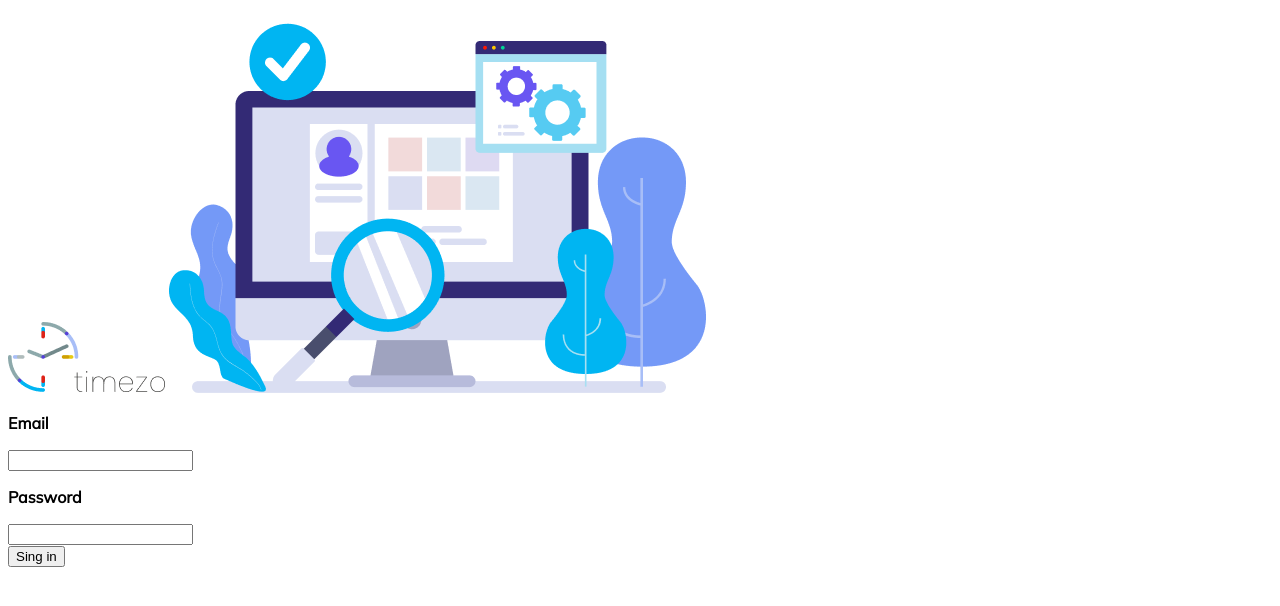
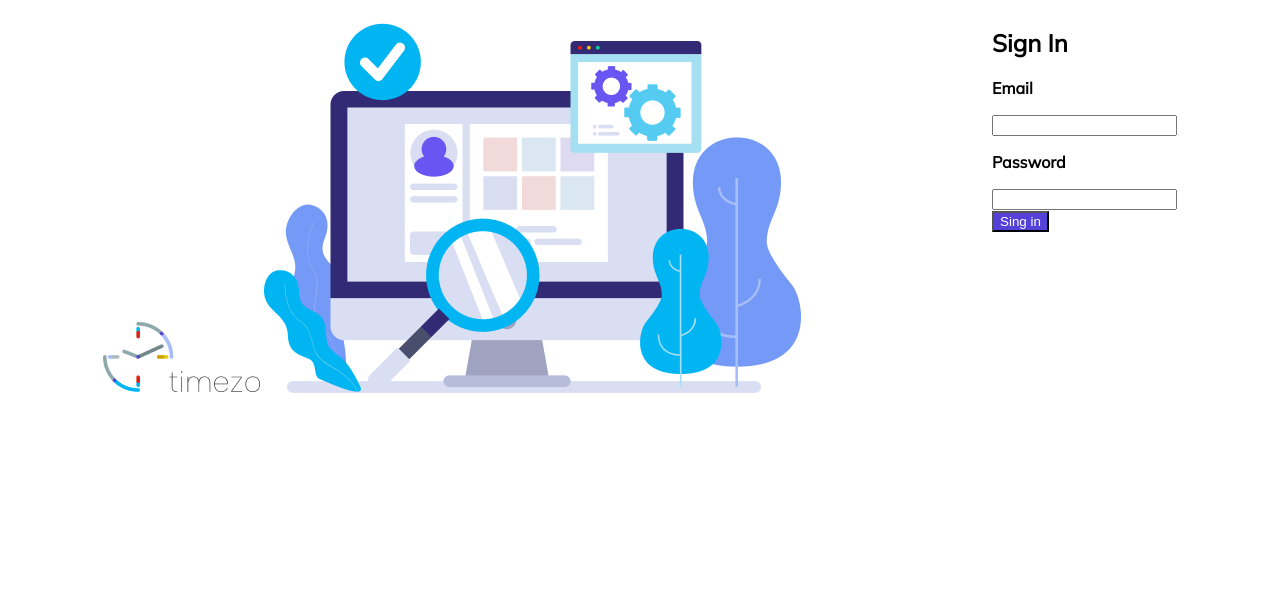
Before and after one commit to Joqo404/TestSite, a PHP site: page / in a window 1280 px wide. Shown: the top 606 px of the page. Run offline with PHP 8.4, Linux system fonts and the light colour scheme.

Commit message:
update style site

```diff
--- a/index.php
+++ b/index.php
@@ -11,14 +11,19 @@
     <link href="https://fonts.googleapis.com/css2?family=Mulish&display=swap" rel="stylesheet">
 </head>
 <body>
-    <div class = "TittleImg">
-        <img src="image\Logo.png" id="Logo">
-        <img src="image\Illustration.png" id="Illustration">
-    </div>
-    <div class = "Singin">
-        <div><p>Email</p><input type="text" name="login"></div>
-        <div><p>Password</p><input type="password" name="password"></div>
-        <div><button> Sing in</button></div>
+    <div class = "Main">
+        <div class = "TittleImg">
+            <img src="image\Logo.png" id="Logo">
+            <img src="image\Illustration.png" id="Illustration">
+        </div>
+        <div class = "Singin">
+            <h2> Sign In </h2>
+            <div> <p> Email </p> <input type="text" name="login"> </div>
+            <div> <p> Password </p> <input type="password" name="password"> </div>
+            <div > <button class = "buttonSignIn"> Sing in </button> </div>
+
+        </div>
+
     </div>
 </body>
 </html>
--- a/style/style.css
+++ b/style/style.css
@@ -2,6 +2,19 @@
 
 }
 .Singin{
+
+}
+.buttonSignIn{
+	background-color: #5541D7;
+	color: white;
+}
+.Main{
+	display: flex;
+	flex-direction: row;
+	justify-content:space-around;
+}
+body {
 	font-weight: bold;
 	font-family: 'Mulish', sans-serif;
+
 }
```
